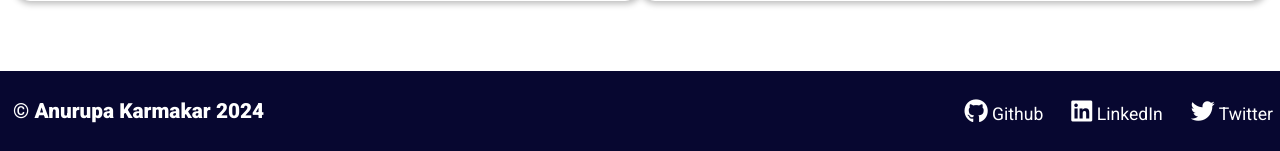
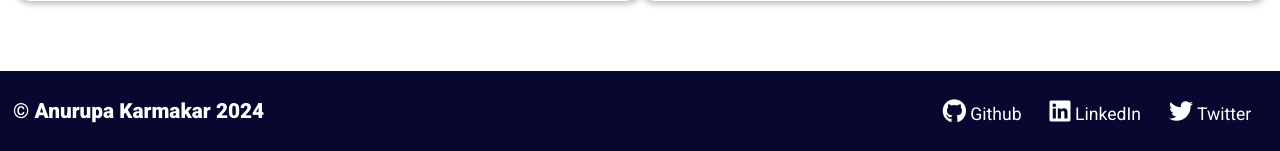
Before and after one commit to AnurupaK/AI_Games, a Flask app: page / in a window 1280 px wide. Shown: the part 649-800 px from the top of the page. Run offline with Flask 3, Linux system fonts and the light colour scheme.

Commit message:
Update hangman_style.css

```diff
--- a/Frontend/static/hangman_style.css
+++ b/Frontend/static/hangman_style.css
@@ -233,7 +233,7 @@ main{
 }
 
 footer{
-    width: 100%;
+    width: 98.3%;
     height: 10%;
     background-color: rgb(7, 7, 48);
     display: flex;
```
